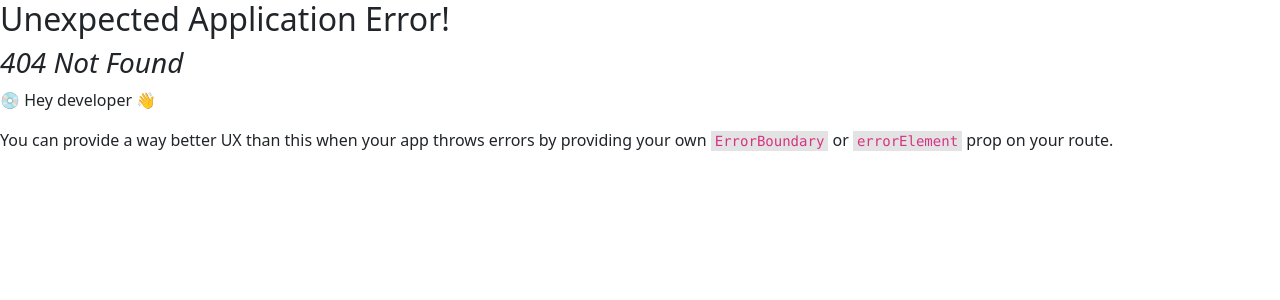
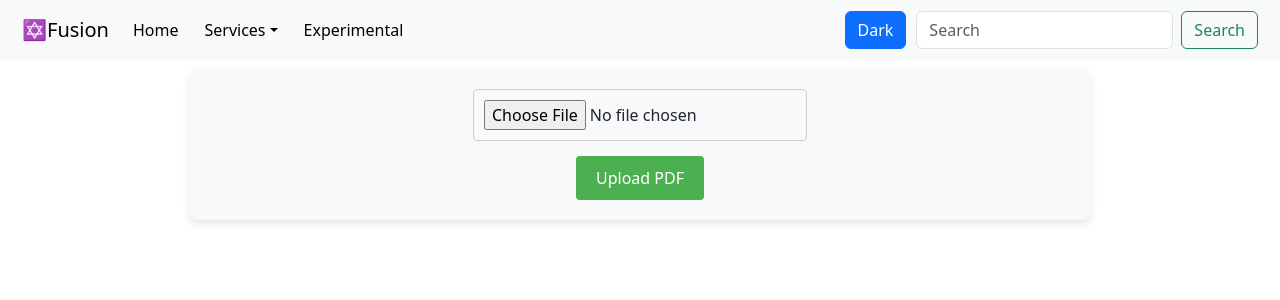
Before and after one commit to Priyam12111/Fusion, a React (Vite) app: page /Auto-PDF-Rotater in a window 1280 px wide. Before the commit this address had no page. Shown: the top 300 px of the page. Built offline with nearby package versions, Linux system fonts and the light colour scheme.

Commit message:
pdf rotater add

```diff
--- /dev/null
+++ b/Tools/PdfRotator.jsx
@@ -0,0 +1,40 @@
+import React, { useState } from 'react';
+import axios from 'axios';
+
+const PdfRotator = ({ mode }) => {
+    const [file, setFile] = useState(null);
+    const [message, setMessage] = useState('');
+
+    const handleFileChange = (e) => {
+        setFile(e.target.files[0]);  // Update state with selected file
+    };
+
+    const handleUpload = async () => {
+        try {
+            const formData = new FormData();
+            formData.append('file', file);
+
+            const response = await axios.post('http://localhost:5000/rotate', formData, {
+                headers: {
+                    'Content-Type': 'multipart/form-data'
+                }
+            });
+
+            setMessage(response.data.message);
+        } catch (error) {
+            console.error('Error uploading file:', error);
+            setMessage('Failed to upload file.');
+        }
+    };
+
+    return (
+        <div className={`search_container bg-${mode} text-${mode === "dark" ? "light" : "dark"}`}>
+            <input type="file" name="pdf" id="PdfUpload" accept="application/pdf" onChange={handleFileChange} />
+            <button onClick={handleUpload}>Upload PDF</button>
+            {message && <p>{message}</p>}
+        </div>
+    );
+};
+
+
+export default PdfRotator
--- a/components/AllApps.jsx
+++ b/components/AllApps.jsx
@@ -16,18 +16,25 @@ const AllApps = ({ mode }) => {
             </div >
             <div className="cards">
                 <div className="p2w card">
-                    <NavLink to={"/PdftoDoc"}>
+                    <NavLink to="/PdftoDoc">
+                        <h2>PDF to Word Conversion</h2>
+                    </NavLink>
+                </div>
+
+                <div className="apr card">
+                    <NavLink to="/Auto-PDF-Rotater">
+                        <h2>Auto PDF Rotate</h2>
+                    </NavLink>
+                </div>
+
+                <div className="pdfm card">
+                    <NavLink to={"/Auto-PDF-Rotater"}>
                         <h2>
-                            PDF to Word Conversion
+                            PDF Merge
                         </h2>
                     </NavLink>
                 </div>
-                <div className="card">
-                    <h2>Card 2</h2>
-                </div>
-                <div className="card">
-                    <h2>Card 3</h2>
-                </div>
+
             </div>
 
         </div >
--- a/src/App.css
+++ b/src/App.css
@@ -80,6 +80,18 @@ img {
   background-repeat: no-repeat;
   background-position: 10px 100px;
 }
+.apr {
+  background-image: url("https://s.smallpdf.com/static/cms/f/102628/300x180/7224b8be83/186604ddfd2697e3bce2.svg");
+  background-repeat: no-repeat;
+  background-position: 10px 100px;
+}
+.pdfm {
+  background-image: url("https://www.adobe.com/dc-shared/assets/images/frictionless/how-to-images/merge-pdf-how-to.svg");
+  background-repeat: no-repeat;
+  background-position: 30px 100px;
+
+  background-size: 80%;
+}
 .main-container > .cards > .card:hover {
   background-color: rgb(31, 30, 29);
   color: black;
@@ -93,6 +105,9 @@ img {
   display: flex;
   flex-direction: column;
   align-items: center;
+  width: 900px;
+  justify-content: center;
+  margin: auto;
 }
 
 .search_container input[type="file"] {
--- a/src/App.jsx
+++ b/src/App.jsx
@@ -4,6 +4,7 @@ import Navbar from '../components/Navbar'
 import Home from '../components/Home';
 import Greet from '../components/Greet';
 import PdftoDoc from '../Tools/PdftoDoc';
+import PdfRotator from '../Tools/PdfRotator';
 import {
   createBrowserRouter,
   RouterProvider,
@@ -40,6 +41,13 @@ function App() {
       </div>
     },
     {
+      path: "/Auto-PDF-Rotater",
+      element: <div className={`bg-${mode.bg}2 main`}>
+        <Navbar mode={mode} toggle={toggle} />
+        <PdfRotator mode={mode.bg} />
+      </div>
+    },
+    {
       path: "/PdftoDoc",
       element: <div className={`bg-${mode.bg}2 main`}>
         <Navbar mode={mode} toggle={toggle} />
```
